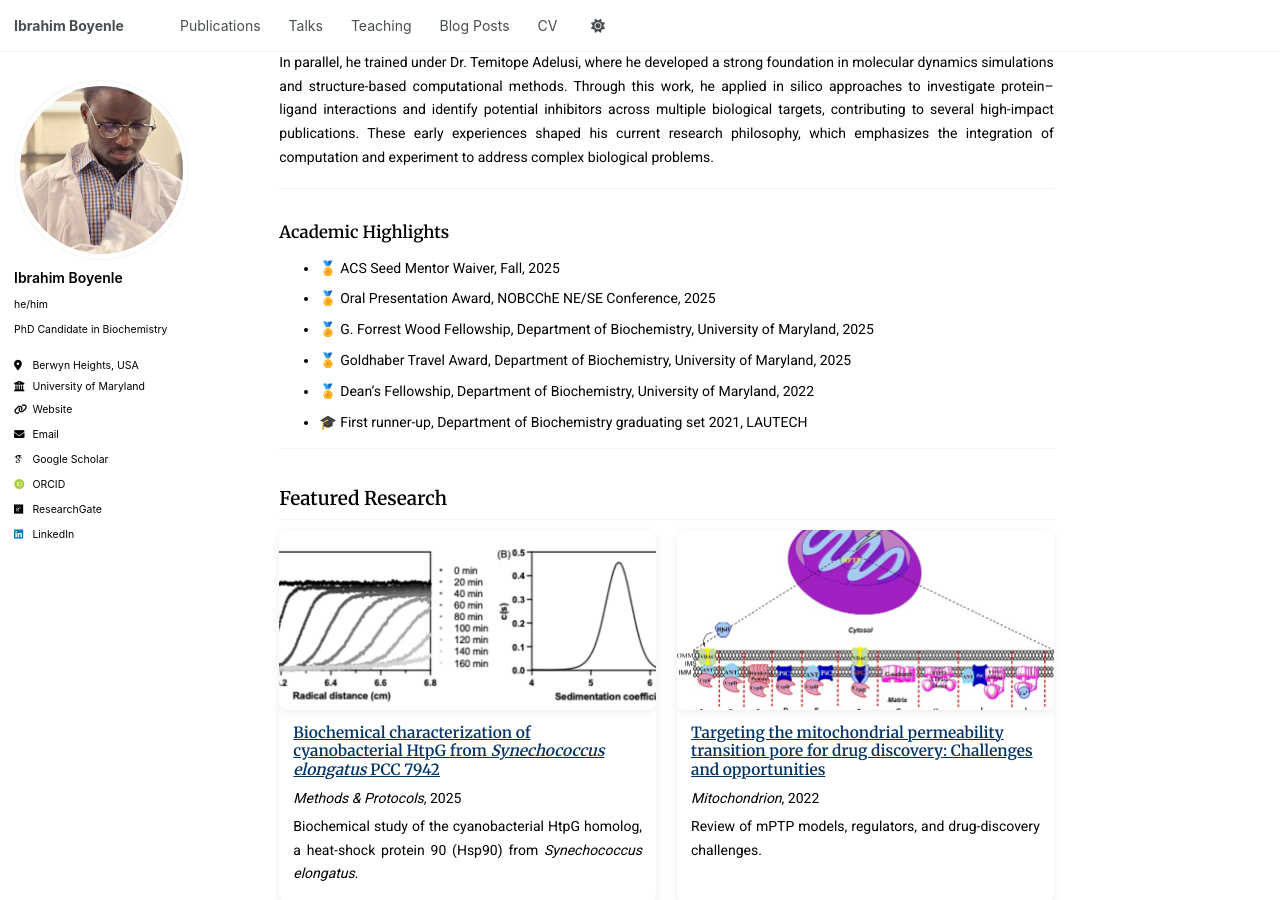
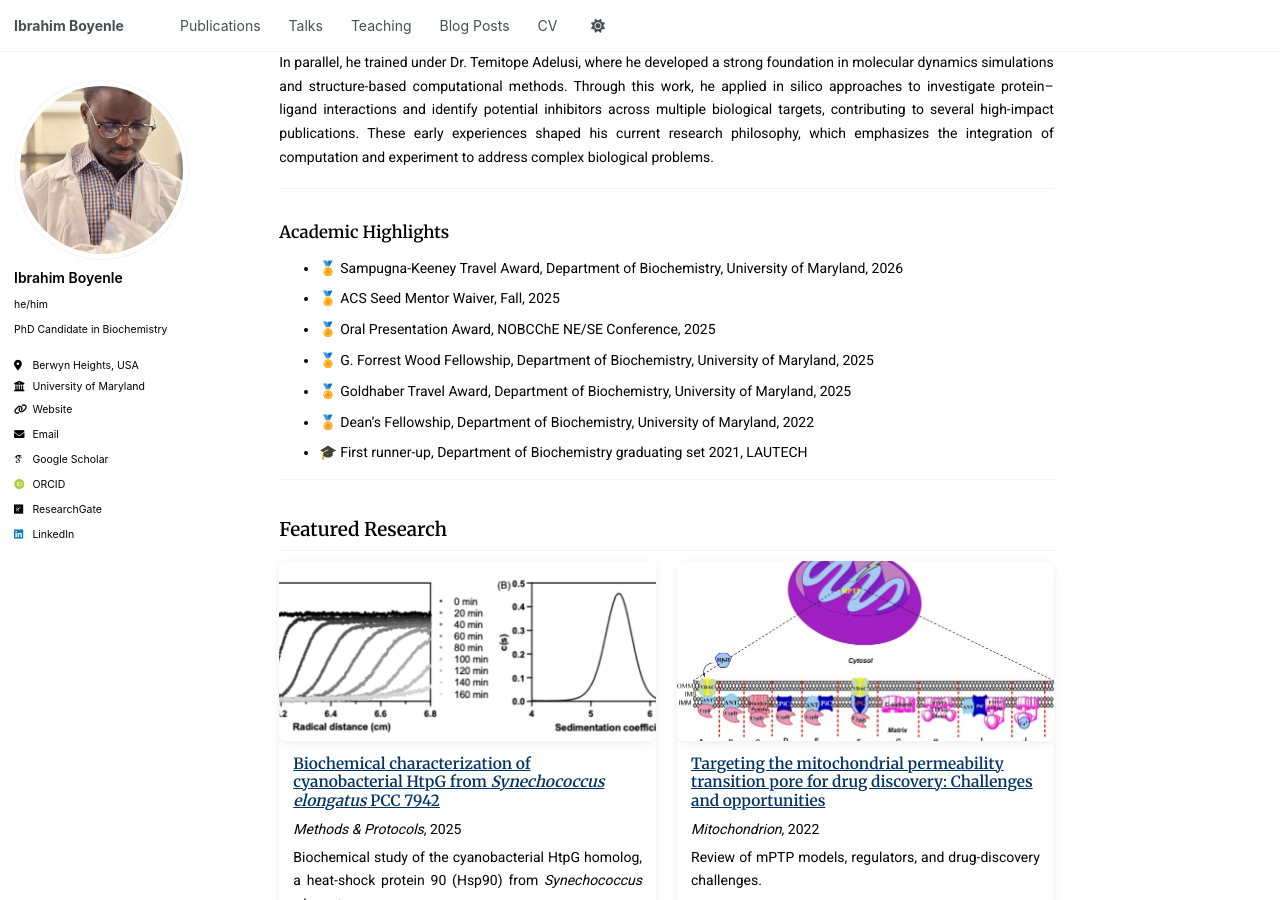
Before and after one commit to Ibrahimboyenle/Ibrahimboyenle.github.io, a Jekyll site: the page built from _pages/about.md, in a window 1280 px wide and 900 px high, scrolled down 484 px. Built offline with Jekyll 4.4.1, drawn with Linux system fonts in a browser that asks for light colours; some web fonts are replaced; a script that is not in the unit is left out; our own code applies the rules of GitHub Pages for plain Markdown files.

Commit message:
Update about.md

```diff
--- a/_pages/about.md
+++ b/_pages/about.md
@@ -17,6 +17,7 @@ In parallel, he trained under Dr. Temitope Adelusi, where he developed a strong
 ---
 
 ### Academic Highlights
+- 🏅 Sampugna-Keeney Travel Award, Department of Biochemistry, University of Maryland, 2026
 - 🏅 ACS Seed Mentor Waiver, Fall, 2025
 - 🏅 Oral Presentation Award, NOBCChE NE/SE Conference, 2025
 - 🏅 G. Forrest Wood Fellowship, Department of Biochemistry, University of Maryland, 2025
```
